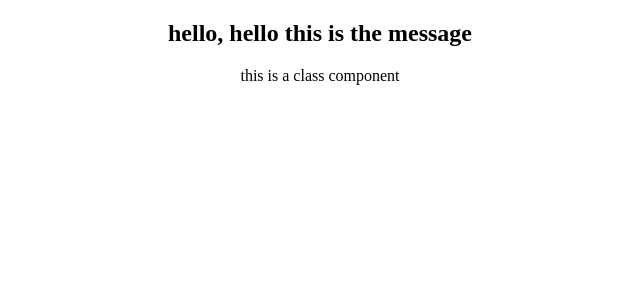
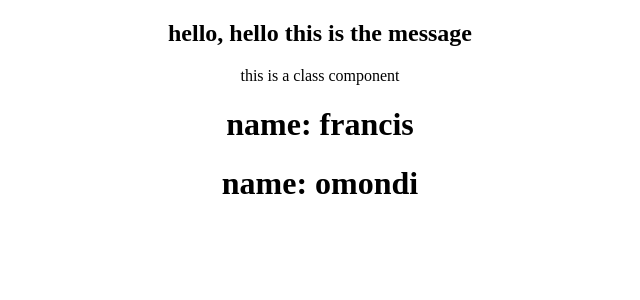
Before and after one commit to Francisomondi/react-dojo-app, a React (Create React App) app: page / in a window 1280 px wide. Shown: the top 300 px of the page, without its empty margins (320-960 px from the left). Built offline with nearby package versions, Linux system fonts and the light colour scheme.

Commit message:
passing props to components and using children

```diff
--- a/src/App.js
+++ b/src/App.js
@@ -1,6 +1,7 @@
 import "./App.css";
 import Hello from "./components/Hello";
 import Message from "./components/Message";
+import Profile from "./components/Profile";
 
 function App() {
   return (
@@ -8,6 +9,8 @@ function App() {
       <div className="content">
         <Hello />
         <Message />
+        <Profile name="francis" />
+        <Profile name="omondi" />
       </div>
     </div>
   );
--- /dev/null
+++ b/src/components/Profile.js
@@ -0,0 +1,11 @@
+import React from "react";
+
+const Profile = props => {
+  return (
+    <div>
+      <h1>name: {props.name}</h1>
+    </div>
+  );
+};
+
+export default Profile;
```
